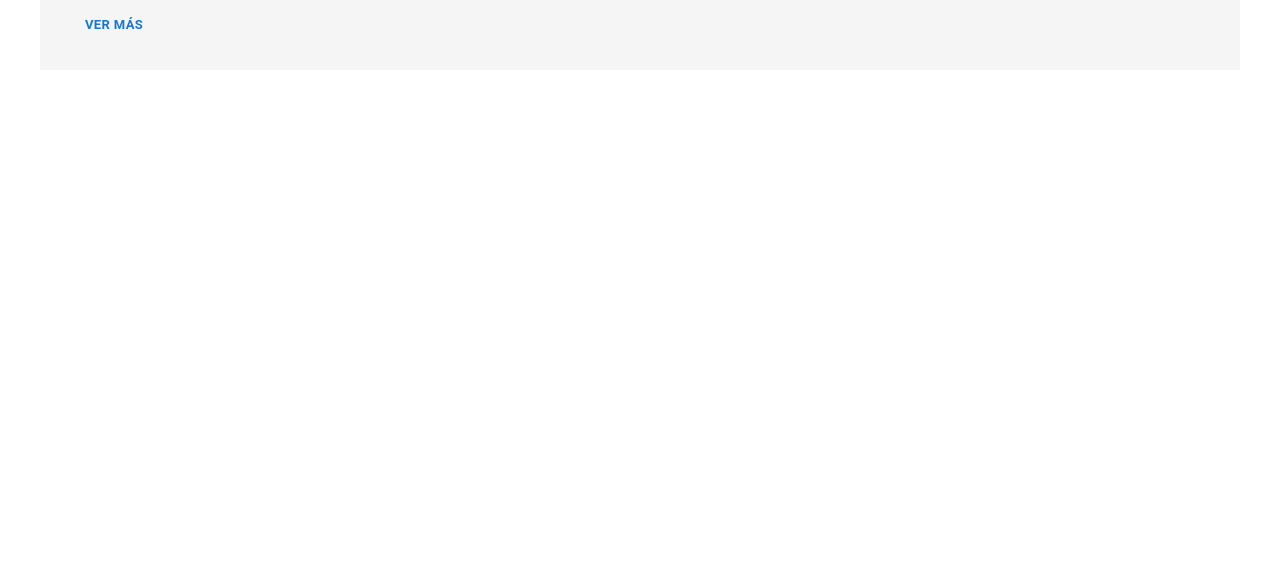
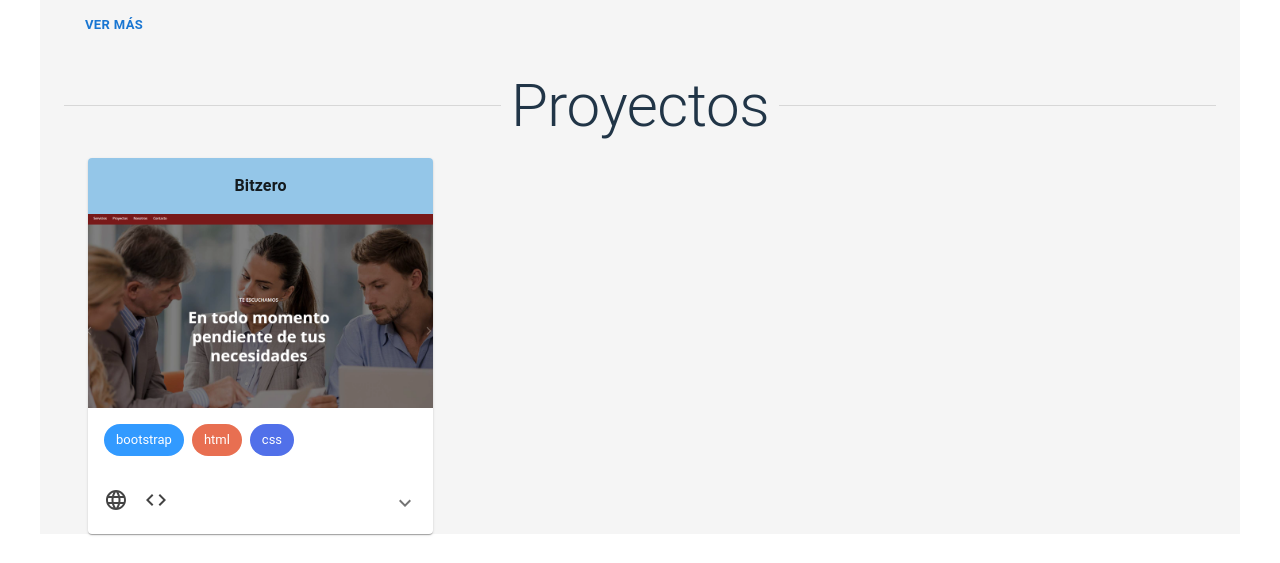
Before and after one commit to eduardovisa/website-portfolio, a React (Vite) app: page / in a window 1280 px wide. Shown: the part 911-1474 px from the top of the page. Before the commit the page ends 1013 px from the top, so only its background shows below. Built offline with nearby package versions, Linux system fonts and the light colour scheme.

Commit message:
Projects (#4)
* Projects section created

* Change cards to show in projects

* Adding new styles to project cards

```diff
--- a/src/App.tsx
+++ b/src/App.tsx
@@ -1,6 +1,8 @@
+import { Divider } from '@mui/material';
 import AboutMe from './components/aboutme';
 import Hero from './components/Hero';
 import Navbar from './components/Navbar';
+import Projects from './components/Projects';
 
 function App() {
   return (
@@ -9,7 +11,10 @@ function App() {
         children={
           <>
             <Hero />
+            <Divider className="divider" />
             <AboutMe />
+            <Divider className="divider" />
+            <Projects />
           </>
         }
       />
--- /dev/null
+++ b/src/components/Projects.tsx
@@ -0,0 +1,161 @@
+import { useState } from 'react';
+import { projectsData, tagsData } from '../data/projects';
+import { Code, ExpandMore, Language } from '@mui/icons-material';
+import {
+  Box,
+  Card,
+  CardActions,
+  CardContent,
+  CardHeader,
+  CardMedia,
+  Chip,
+  Collapse,
+  Container,
+  Divider,
+  Grid,
+  IconButton,
+  IconButtonProps,
+  Stack,
+  Typography,
+  styled,
+} from '@mui/material';
+import { TagsDataInterface } from '../data/types';
+
+interface ExpandMoreProps extends IconButtonProps {
+  expand: boolean;
+}
+
+function tagColor(tag: string) {
+  const tagValue: TagsDataInterface | undefined = tagsData.find(
+    (tagData) => tagData.id == tag
+  );
+
+  if (tagValue) return tagValue.value;
+
+  return 'white';
+}
+
+const ExpandMoreDetails = styled((props: ExpandMoreProps) => {
+  // eslint-disable-next-line @typescript-eslint/no-unused-vars
+  const { expand, ...other } = props;
+  return <IconButton {...other} />;
+})(({ theme, expand }) => ({
+  transform: !expand ? 'rotate(0deg)' : 'rotate(180deg)',
+  marginLeft: 'auto',
+  transition: theme.transitions.create('transform', {
+    duration: theme.transitions.duration.shortest,
+  }),
+}));
+
+const Projects = () => {
+  const [expandedCardIndex, setExpandedCardIndex] = useState(-1);
+
+  const handleExpandClick = (index: number) => {
+    setExpandedCardIndex((prevIndex) => (prevIndex === index ? -1 : index));
+  };
+
+  return (
+    <section id="proyectos">
+      <div className="divider-projects" style={{ paddingBottom: '2vh' }}>
+        <Divider>
+          <Typography variant="h2">Proyectos</Typography>
+        </Divider>
+      </div>
+      <div className="divider" style={{ paddingBottom: '2vh' }}>
+        <Typography variant="h2">Proyectos</Typography>
+      </div>
+      <Container maxWidth={false}>
+        <Box sx={{ flexGrow: 1 }}>
+          <Grid
+            container
+            spacing={{ xs: 2, md: 3 }}
+            columns={{ xs: 4, sm: 8, md: 12 }}
+          >
+            {projectsData.map((project, index: number) => (
+              <Grid
+                item
+                display="flex"
+                flexDirection="column"
+                xs={12}
+                sm={4}
+                md={4}
+                key={`project-card-${index}`}
+                sx={{ textAlign: 'center' }}
+              >
+                <Card sx={{ maxWidth: 345, bgcolor: 'white' }}>
+                  <CardHeader
+                    sx={{ bgcolor: '#94c6e8' }}
+                    subheader={
+                      <Typography fontWeight="bold">{project.name}</Typography>
+                    }
+                  />
+                  <CardMedia
+                    sx={{ bgcolor: 'white' }}
+                    component="img"
+                    height="194"
+                    src={project.img}
+                    alt="Paella dish"
+                  />
+                  <CardContent sx={{ textAlign: 'left' }}>
+                    <Stack direction="row" spacing={1}>
+                      {project.tags.map((tag: string, index: number) => {
+                        return (
+                          <Chip
+                            key={`chip-tag-${index}`}
+                            label={tag}
+                            sx={{
+                              opacity: '0.8',
+                              backgroundColor: tagColor(tag),
+                              color: 'white',
+                            }}
+                          />
+                        );
+                      })}
+                    </Stack>
+                  </CardContent>
+                  <CardActions disableSpacing>
+                    <IconButton aria-label="add to favorites">
+                      {project.url_live && (
+                        <a href={project.url_live} target="_blank">
+                          <Language />
+                        </a>
+                      )}
+                    </IconButton>
+                    <IconButton aria-label="share">
+                      {project.url_code && (
+                        <a href={project.url_code} target="_blank">
+                          <Code />
+                        </a>
+                      )}{' '}
+                    </IconButton>
+                    <ExpandMoreDetails
+                      expand={expandedCardIndex === index}
+                      onClick={() => handleExpandClick(index)}
+                      aria-expanded={expandedCardIndex === index}
+                      aria-label="show more"
+                    >
+                      <ExpandMore />
+                    </ExpandMoreDetails>
+                  </CardActions>
+                  <Collapse
+                    in={expandedCardIndex === index}
+                    timeout="auto"
+                    unmountOnExit
+                  >
+                    <CardContent sx={{ bgcolor: '#94c6e8' }}>
+                      <Typography paragraph variant="body1">
+                        {project.description}
+                      </Typography>
+                    </CardContent>
+                  </Collapse>
+                </Card>
+              </Grid>
+            ))}
+          </Grid>
+        </Box>
+      </Container>
+    </section>
+  );
+};
+
+export default Projects;
--- a/src/components/aboutme/index.tsx
+++ b/src/components/aboutme/index.tsx
@@ -129,7 +129,7 @@ const AboutMe = () => {
               <p>Ver más</p>
             </Button>
           </Grid>
-          <Grid item xs={12} sm={12} lg={6}>
+          <Grid item xs={12} sm={12} lg={6} sx={{ textAlign: 'center' }}>
             <h2>Tecnologías</h2>
             <TechList />
           </Grid>
--- /dev/null
+++ b/src/data/projects.tsx
@@ -0,0 +1,30 @@
+import { ProjectsDataInterface, TagsDataInterface } from './types';
+
+import bitzeroImg from '../assets/projects/bitzero.png';
+
+export const tagsData: TagsDataInterface[] = [
+  {
+    id: 'html',
+    value: '#e34c26',
+  },
+  {
+    id: 'bootstrap',
+    value: '#0081ff',
+  },
+  {
+    id: 'css',
+    value: '#264de4',
+  },
+];
+
+export const projectsData: ProjectsDataInterface[] = [
+  {
+    name: 'Bitzero',
+    img: bitzeroImg,
+    description:
+      'Página web responsiva de empresa de software Bitzero hecha con Bootstrap, HTML y CSS. LA gama de colores se tomó de la empresa y se realizó con un diseño agradable.',
+    url_live: 'https://eduardovisa.github.io/Bitzero.mx/',
+    url_code: 'https://github.com/eduardovisa/Bitzero.mx',
+    tags: ['bootstrap', 'html', 'css'],
+  },
+];
--- /dev/null
+++ b/src/data/types.tsx
@@ -0,0 +1,13 @@
+export interface ProjectsDataInterface {
+  name: string;
+  img: string;
+  tags: Array<string>;
+  description: string;
+  url_live?: string;
+  url_code?: string;
+}
+
+export interface TagsDataInterface {
+  id: string;
+  value: string;
+}
--- a/src/index.css
+++ b/src/index.css
@@ -97,6 +97,14 @@ a {
   width: 100%;
 }
 
+.divider {
+  display: none;
+}
+
+.divider-projects {
+  display: block;
+}
+
 @media screen and (max-width: 950px) {
   .container {
     flex-direction: column;
@@ -109,6 +117,12 @@ a {
     border-radius: 0px;
   }
   .img {
+    display: none;
+  }
+  .divider {
+    display: block;
+  }
+  .divider-projects {
     display: none;
   }
 }
```
Also changed, not shown: src/assets/projects/bitzero.png (added).
